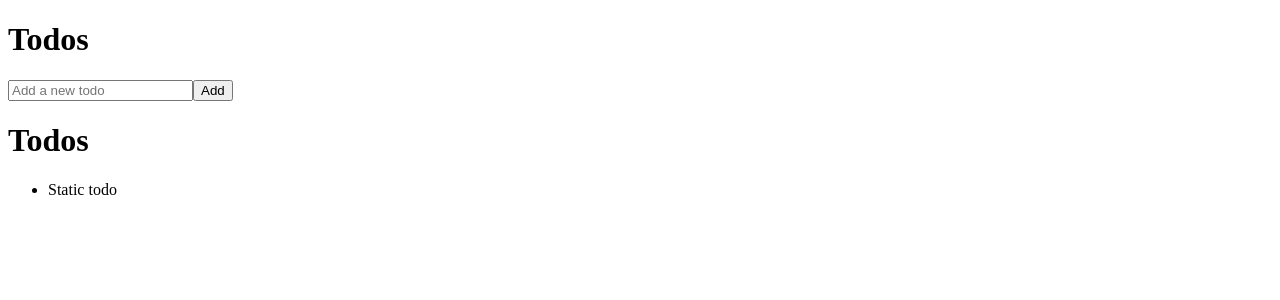
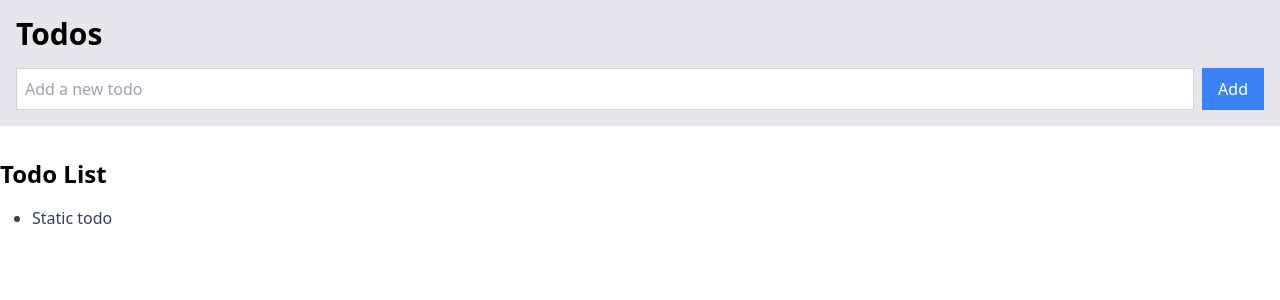
Before and after one commit to OXAYR/Crud-App-NextJs-v14, a Next.js app: page /todos in a window 1280 px wide. Shown: the top 300 px of the page. Built offline with nearby package versions, Linux system fonts and the light colour scheme.

Commit message:
Tailwind get integrated

```diff
--- a/src/app/todos/page.jsx
+++ b/src/app/todos/page.jsx
@@ -2,6 +2,7 @@
 "use client";
 import { useState, useEffect } from "react";
 import axios from "axios";
+import "./styles.css";
 
 export default function TodosPage() {
 	const [newTodoText, setNewTodoText] = useState("");
@@ -38,27 +39,39 @@ export default function TodosPage() {
 
 	return (
 		<>
-			<div>
-				<h1>Todos</h1>
+			<div className="bg-gray-200 p-4">
+				<h1 className="text-3xl font-bold mb-4">Todos</h1>
+				<div className="flex space-x-2">
 					<input
 						type="text"
 						placeholder="Add a new todo"
 						value={newTodoText}
 						onChange={handleInputChange}
+						className="border border-gray-300 p-2 flex-grow"
 					/>
-				<button onClick={handleAddTodo}>Add</button>
+					<button
+						onClick={handleAddTodo}
+						className="bg-blue-500 text-white px-4 py-2"
+					>
+						Add
+					</button>
 				</div>
-			<div>
-				<h1>Todos</h1>
-
-				{todos ? (
-					<ul>
+			</div>
+			<div className="mt-8">
+				<h1 className="text-2xl font-semibold mb-4">Todo List</h1>
+				{todos.length > 0 ? (
+					<ul className="list-disc pl-8">
 						{todos.map((todo) => (
-							<li key={todo.id}>{todo.text}</li>
+							<li
+								key={todo.id}
+								className="text-gray-700"
+							>
+								{todo.text}
+							</li>
 						))}
 					</ul>
 				) : (
-					<p>No todos available.</p>
+					<p className="text-gray-500">No todos available.</p>
 				)}
 			</div>
 		</>
--- /dev/null
+++ b/src/app/todos/styles.css
@@ -0,0 +1,4 @@
+
+@import 'tailwindcss/base';
+@import 'tailwindcss/components';
+@import 'tailwindcss/utilities';
```
Lines whose indentation alone changed are shown as unchanged.
